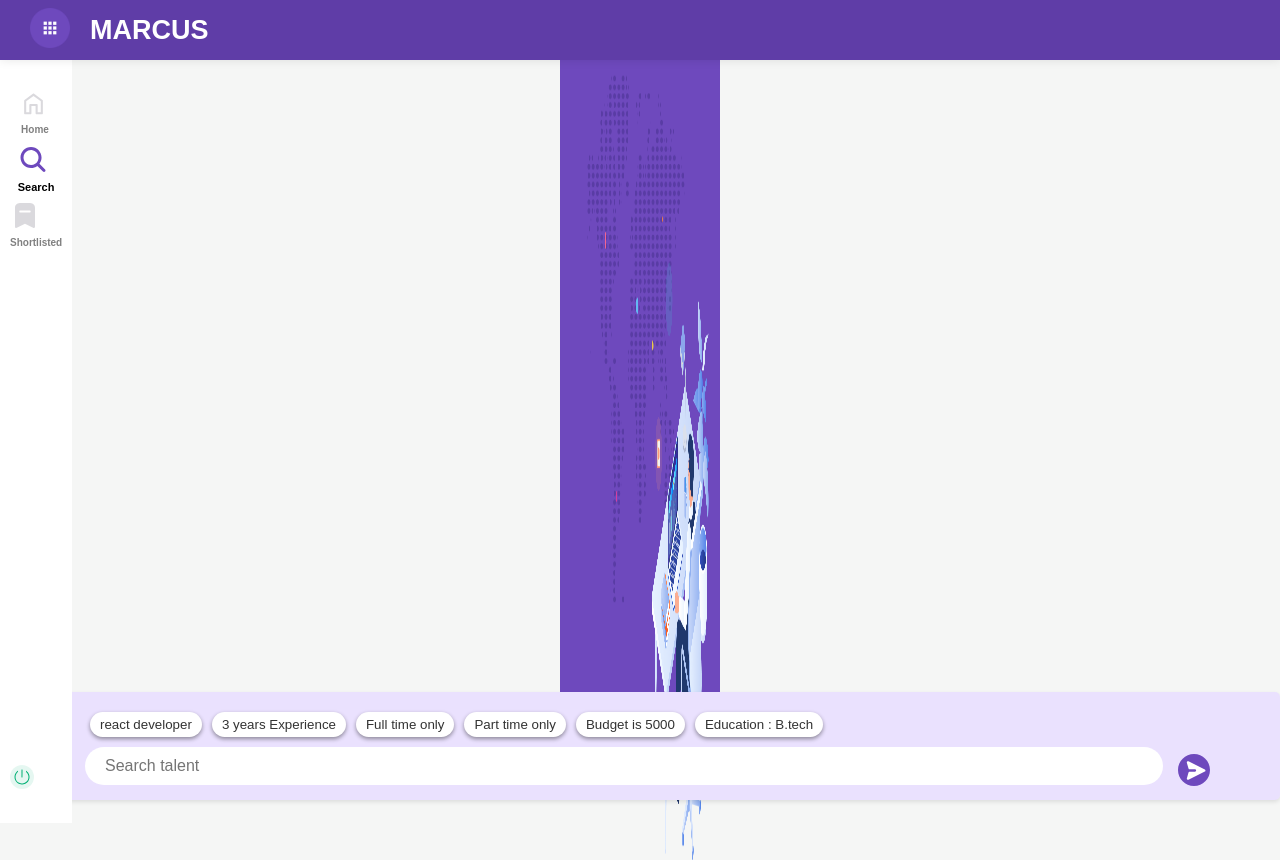
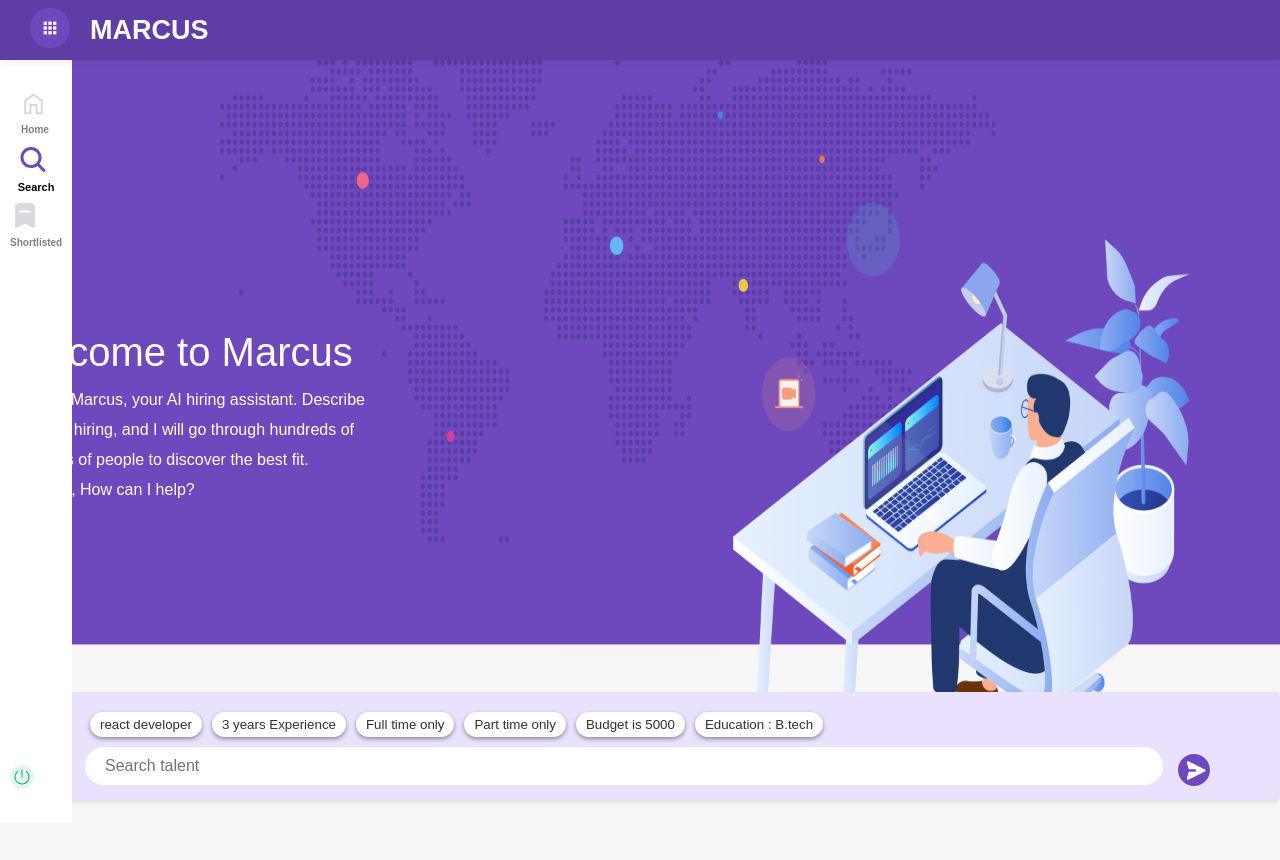
Before and after one commit to hello-snsa/mercor-chat, a React (Vite) app: page /ai-search in a window 1280 px wide. After the commit the page ends 800 px from the top, so only its background shows below. Built offline with nearby package versions, Linux system fonts and the light colour scheme; sample sign-in values are in the browser's storage.

Commit message:
searchpage empty result web css done

```diff
--- a/src/app/components/aiSearch/ChatCanvas.jsx
+++ b/src/app/components/aiSearch/ChatCanvas.jsx
@@ -10,7 +10,7 @@ import { ChatHero } from '../../../assets/images'
 import { BASE_URL, CHAT_HISTORY } from '../../../utils/apiConstants';
 import toast from '../../../utils/toast';
 
-export default function ChatCanvas({ userQuery, messages, setMessages}) {
+export default function ChatCanvas({ userQuery, messages, setMessages }) {
   const bottomRef = useRef(null);
 
   const [chatData, setChatData] = useState([]);
@@ -49,16 +49,15 @@ export default function ChatCanvas({ userQuery, messages, setMessages}) {
         "candidates": chatData?.candidates || [],
         "bot_message": chatData?.bot_message || "",
       }]
-
     })
   }, [chatData])
 
   useEffect(() => {
-    userQuery !== "" && bottomRef?.current?.scrollIntoView({ behavior: 'smooth' });
+    userQuery && bottomRef?.current?.scrollIntoView({ behavior: 'smooth' });
   }, [messages])
 
   useEffect(() => {
-    userQuery !== "" && getChatHistory();
+    userQuery && getChatHistory();
   }, [userQuery])
 
   return (
@@ -68,6 +67,14 @@ export default function ChatCanvas({ userQuery, messages, setMessages}) {
         <>
           <img src={ChatHero} alt={t('chatHeroAlt')}
             className='chatCanvas_hero' />
+          <div className={'chatHeader'}>
+            <h2>Welcome to Marcus</h2>
+            <p>Hello, I'm Marcus, your AI hiring assistant.
+              Describe your ideal hiring, and I will go through
+              hundreds of thousands of people to discover the best fit.
+            </p>
+            <p> So tell me, How can I help?</p>
+          </div>
         </>
         : null
       }
@@ -76,12 +83,12 @@ export default function ChatCanvas({ userQuery, messages, setMessages}) {
           messages?.map((message, index) => {
             return (
               <div key={index} className='chatCanvas_message'>
-                {message?.senderText?<div className='chatCanvas_message_sender'>
+                {message?.senderText ? <div className='chatCanvas_message_sender'>
                   <div className='chatCanvas_message_sender_text'>
                     <p>{message?.senderText}</p>
                   </div>
                   <img src="https://lh3.googleusercontent.com/a/ACg8ocLXUWQv3D9F013mzRh5cpiLR3Alib4jCwzj1Tg_VbowdNtExnyq=s96-c" alt="candidate profile" />
-                </div>:null}
+                </div> : null}
                 {
                   message.candidates?.map((candidate, index) => {
                     return (
@@ -89,11 +96,11 @@ export default function ChatCanvas({ userQuery, messages, setMessages}) {
                     )
                   })
                 }
-                {message?.bot_message?<div className='chatCanvas_message_bot'>
+                {message?.bot_message ? <div className='chatCanvas_message_bot'>
                   <img src="https://team.mercor.com/icon.svg" alt="Mercor" />
                   <div className='chatCanvas_message_bot_text'>
                     <p>{message?.bot_message}</p></div>
-                </div>:null}
+                </div> : null}
               </div>
             )
           })
@@ -106,5 +113,7 @@ export default function ChatCanvas({ userQuery, messages, setMessages}) {
 }
 
 ChatCanvas.propTypes = {
-  userQuery: PropTypes.string
+  userQuery: PropTypes.string,
+  messages: PropTypes.array,
+  setMessages: PropTypes.func
 }
--- a/src/app/components/aiSearch/SearchBar.jsx
+++ b/src/app/components/aiSearch/SearchBar.jsx
@@ -35,7 +35,6 @@ export default function SearchBar({ userQuery,setUserQuery, setMessages}) {
                 "senderText": tag || ""
             }]
         })
-        // TODO: Add tag to search query
     }
     useEffect(() => {
         // TODO: handle Available tags.
--- a/src/app/components/aiSearch/aiSearch.css
+++ b/src/app/components/aiSearch/aiSearch.css
@@ -120,10 +120,6 @@
 
 /* Chat Canvas */
 .chatCanvas{
-    min-height: 80vh;
-    width: 100%;
-    /* padding: 0 6rem; */
-    position: relative;
     margin-bottom: 10rem;
 }
 .chatCanvas_hero{
@@ -136,6 +132,26 @@
     top: 0;
     left: 0;
 
+}
+.chatHeader{
+    padding: 1rem 2rem;
+    color: White;
+    width: 100%;
+    margin-top: 26rem;
+    margin-left: -48rem;
+    z-index: 99;
+    position: relative;
+    left:-100px;
+}
+.chatHeader h2{
+    width: 40rem;
+    font-size: 4rem;
+    font-weight: 500;
+    margin-bottom: 1rem;
+}
+.chatHeader p{
+    width: 40rem;
+    line-height: 3rem;
 }
 .chatCanvas_chatContainer{
     padding: 2rem 8rem;
@@ -236,6 +252,7 @@
         padding: 1rem;
     }
     .chatCanvas {
+        min-height: 80vh;
         padding: 0 2rem;
         margin-bottom: 1rem;
         position: relative;
```
